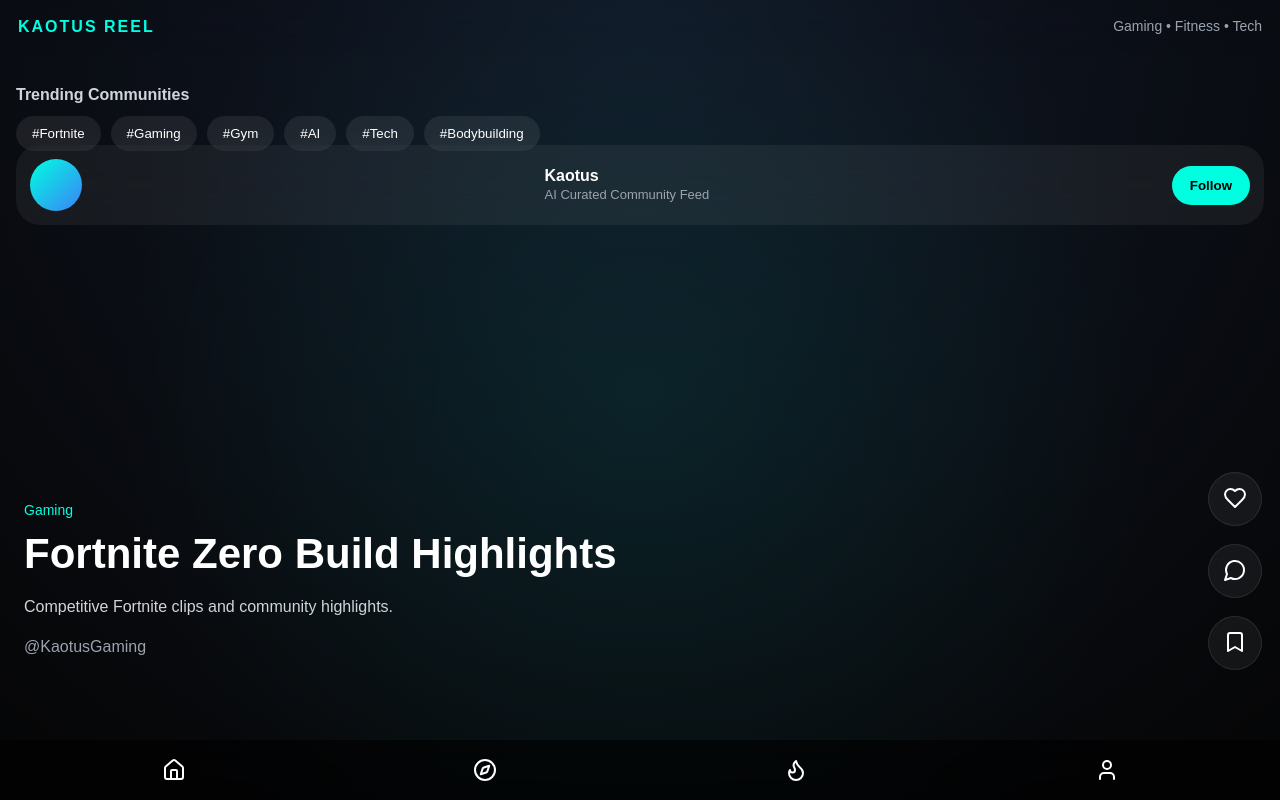
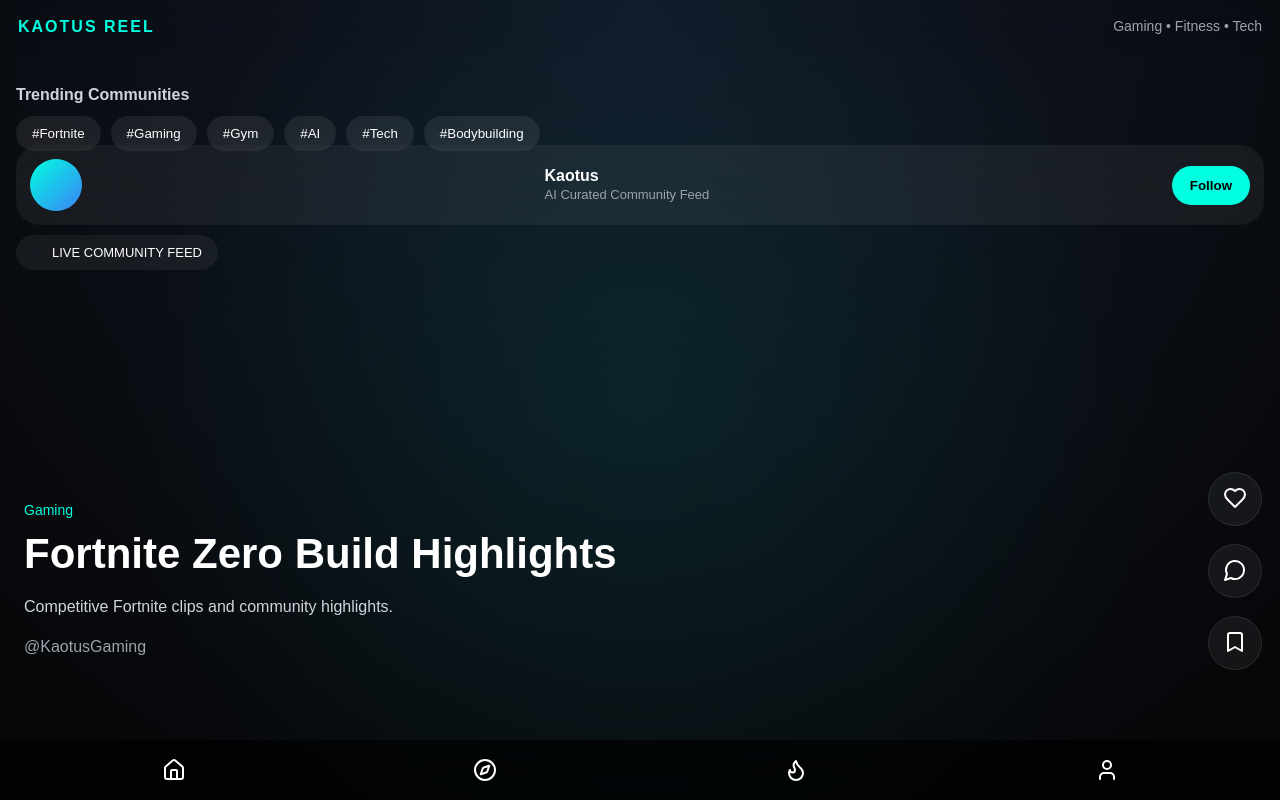
Before and after one commit to Kaotus/Kaotus-Reel, a React (Vite) app: page / in a window 1280 px wide. Built offline with nearby package versions, Linux system fonts and the light colour scheme.

Commit message:
Add live feed badge animations

```diff
--- a/src/styles.css
+++ b/src/styles.css
@@ -109,6 +109,40 @@
   font-weight: bold;
 }
 
+.liveBadge {
+  position: fixed;
+  top: 235px;
+  left: 16px;
+  z-index: 35;
+  display: flex;
+  align-items: center;
+  gap: 10px;
+  padding: 10px 16px;
+  border-radius: 999px;
+  background: rgba(255,255,255,0.06);
+  backdrop-filter: blur(20px);
+  font-size: 13px;
+}
+
+.pulse {
+  width: 10px;
+  height: 10px;
+  border-radius: 50%;
+  background: #00ffe1;
+  animation: pulse 1.4s infinite;
+}
+
+@keyframes pulse {
+  0% {
+    transform: scale(1);
+    opacity: 1;
+  }
+  100% {
+    transform: scale(2.2);
+    opacity: 0;
+  }
+}
+
 .reel {
   height: 100vh;
   scroll-snap-align: start;
```
